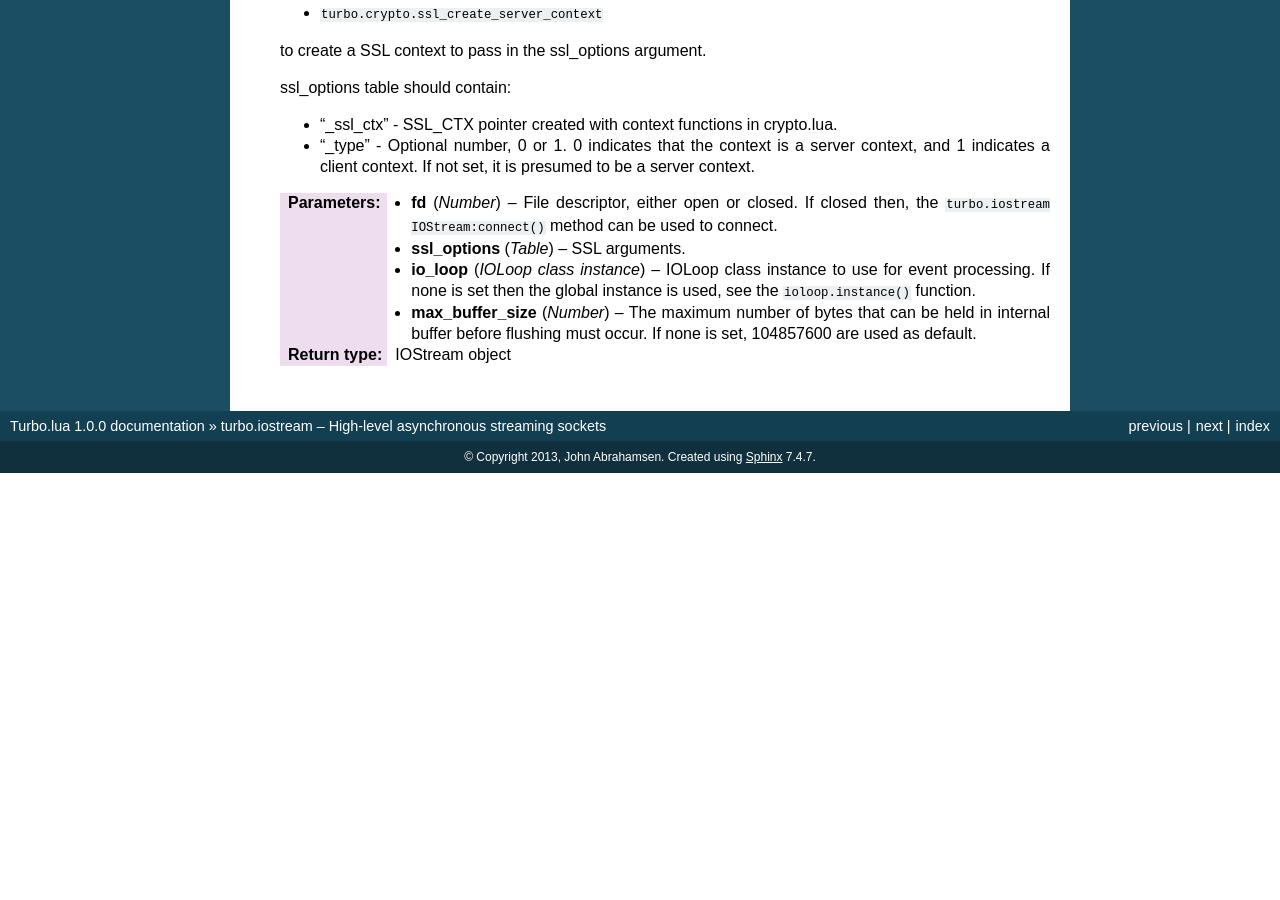
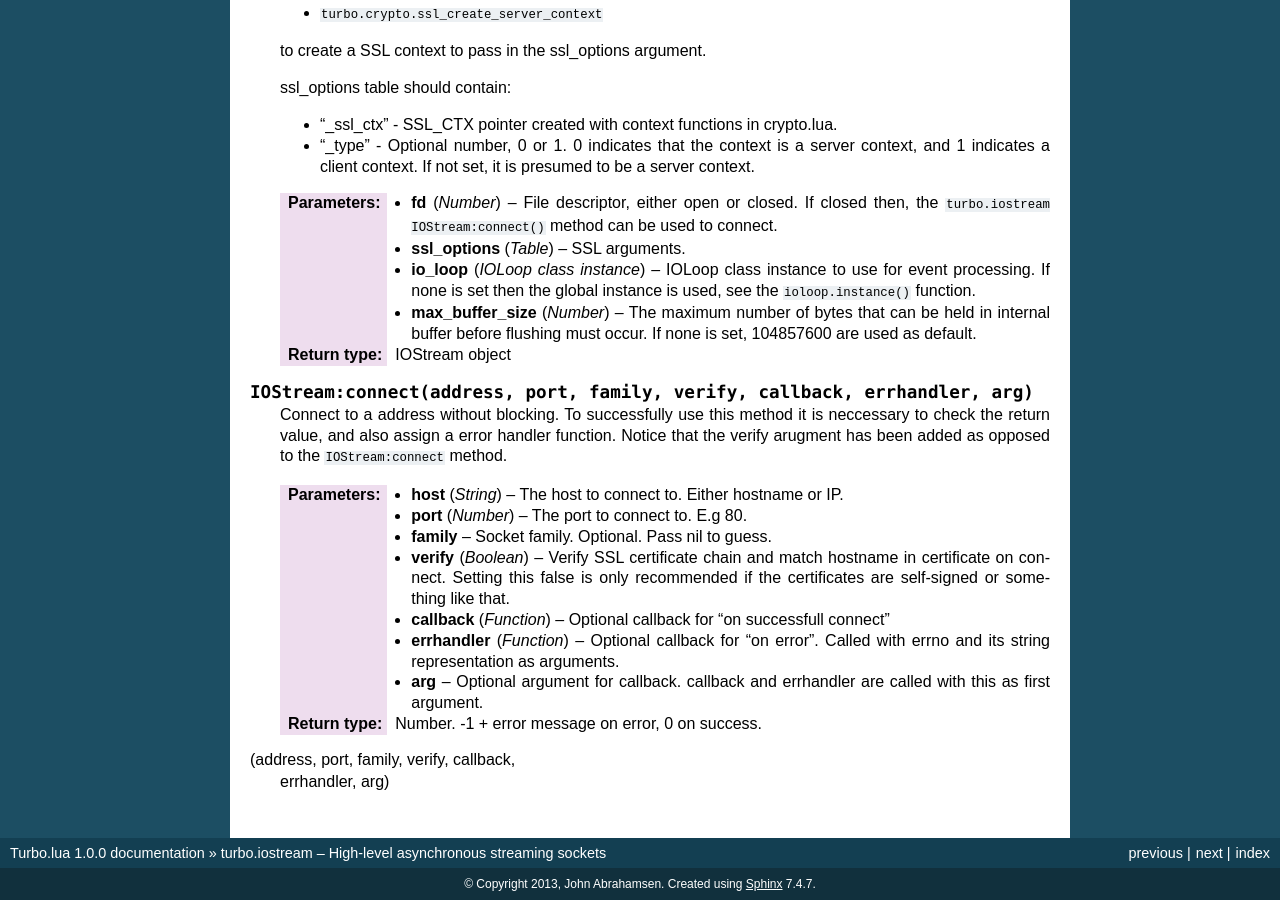
Before and after one commit to kernelsauce/turbo, a Sphinx documentation site: the page built from doc/iostream.rst, in a window 1280 px wide and 900 px high, scrolled down 3311 px. Built offline with Sphinx 7.4.7, drawn with Linux system fonts in a browser that asks for light colours; before the commit the page ends 3784 px from its top, so only the background shows below that.

Commit message:
Added SSLIOStream:connect doc.

```diff
--- a/doc/iostream.rst
+++ b/doc/iostream.rst
@@ -202,3 +202,26 @@ must be set.
 	:param max_buffer_size: The maximum number of bytes that can be held in internal buffer before flushing must occur. If none is set, 104857600 are used as default.
 	:type max_buffer_size: Number
 	:rtype: IOStream object
+
+.. function:: IOStream:connect(address, port, family, verify, callback, errhandler, arg)
+
+	Connect to a address without blocking. To successfully use this method it is neccessary to check
+	the return value, and also assign a error handler function. Notice that the verify arugment has
+	been added as opposed to the ``IOStream:connect`` method.
+
+	:param host: The host to connect to. Either hostname or IP.
+	:type host: String
+	:param port: The port to connect to. E.g 80.
+	:type port: Number
+	:param family: Socket family. Optional. Pass nil to guess.
+	:param verify: Verify SSL certificate chain and match hostname in certificate on connect. Setting this false is only recommended if the certificates are self-signed or something like that.
+	:type verify: Boolean
+	:param callback: Optional callback for "on successfull connect"
+	:type callback: Function
+	:param errhandler: Optional callback for "on error". Called with errno and its string representation as arguments.
+	:type errhandler: Function
+	:param arg: Optional argument for callback. callback and errhandler are called with this as first argument.
+	:rtype: Number. -1 + error message on error, 0 on success.
+
+(address, port, family, verify, callback,
+    errhandler, arg)
```
